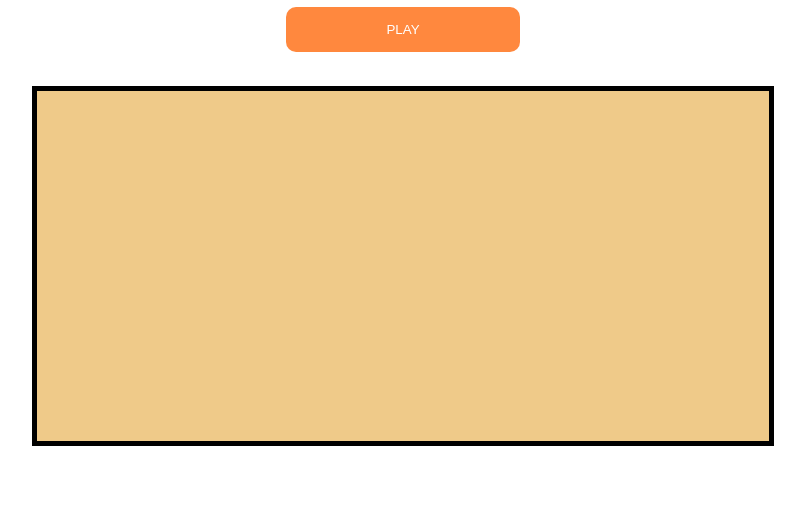
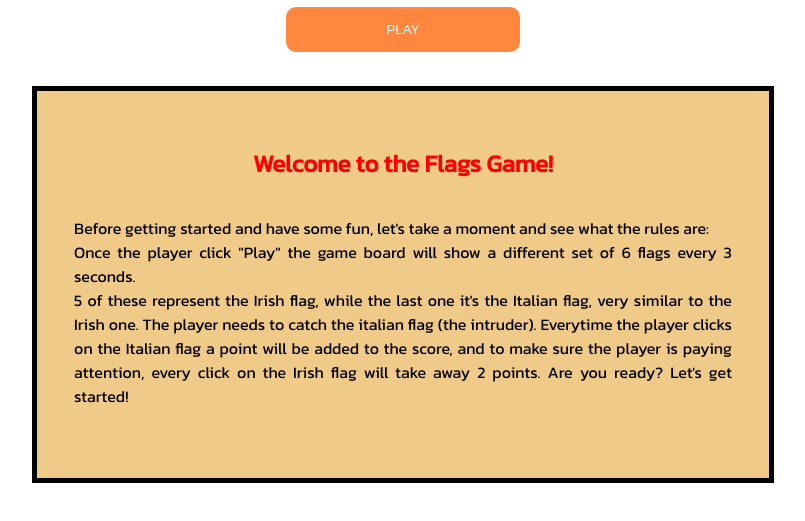
Before and after one commit to LucaDP07/flags-game, a plain HTML site: page index.html in a window 1280 px wide. Shown: the part 83-604 px from the top of the page, without its empty margins (237-1042 px from the left). Drawn offline with Linux system fonts and the light colour scheme.

Commit message:
remove temporary  hidden class to instructions and flexible to flags

```diff
--- a/index.html
+++ b/index.html
@@ -28,7 +28,7 @@
     <div id="main">
 
         <!--Instructions-->
-        <div id="instructions" class="hidden">
+        <div id="instructions">
             <h2>Welcome to the Flags Game!</h2>
             <p>Before getting started and have some fun, let's take a moment and see what the rules are:<br>
                 Once the player click "Play"
@@ -44,12 +44,12 @@
         <!--Game Board-->
 
         <div id="board">
-            <div class="flag visible"></div>
-            <div class="flag visible"></div>
-            <div class="flag visible"></div>
-            <div class="flag visible"></div>
-            <div class="flag visible"></div>
-            <div class="flag visible"></div>
+            <div class="flag"></div>
+            <div class="flag"></div>
+            <div class="flag"></div>
+            <div class="flag"></div>
+            <div class="flag"></div>
+            <div class="flag"></div>
         </div>
 
         <!--Final score-->
```
